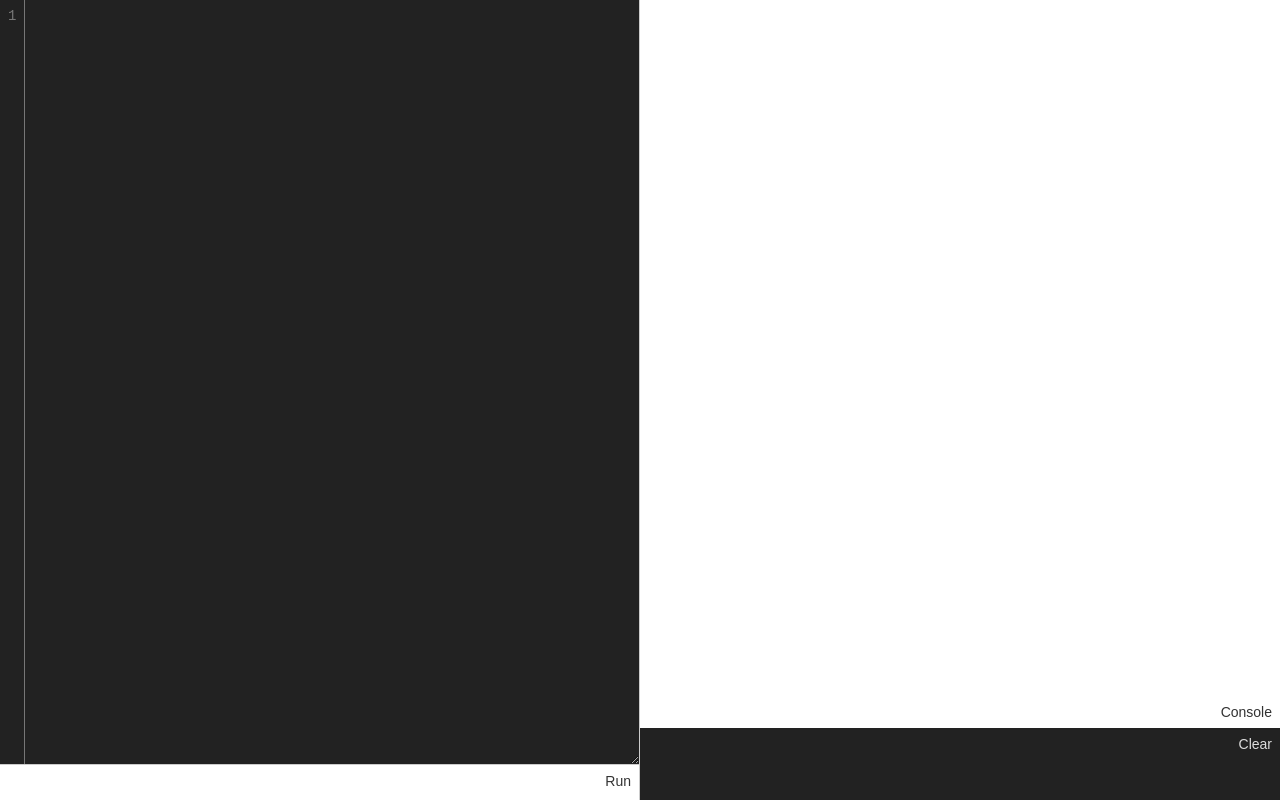
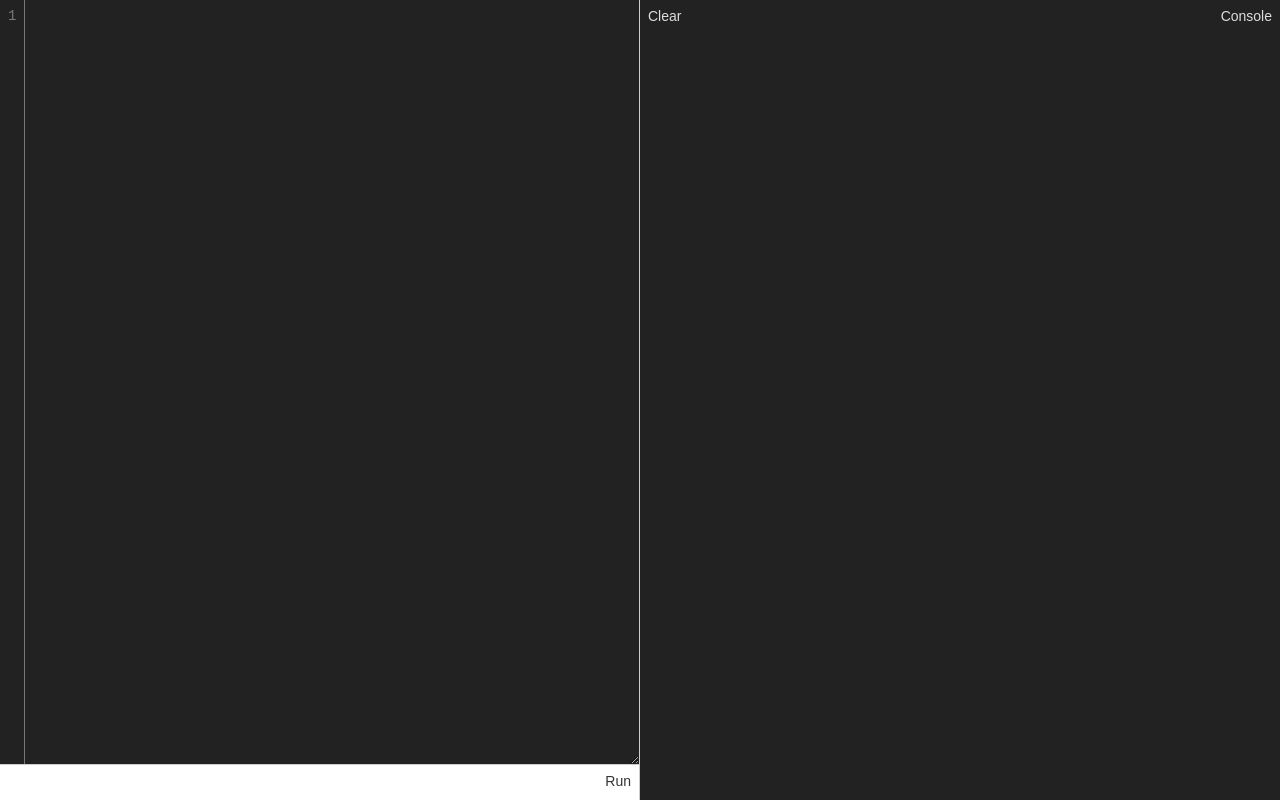
Before and after one commit to JakeSidSmith/jsdoodle, a plain HTML site: page index.html in a window 1280 px wide. Both pictures are taken after a click on the element "Console". Drawn offline with nearby package versions, Linux system fonts and the light colour scheme; files that its build step writes are made by us from their sources.

Commit message:
Full screen console

```diff
--- a/less/style.less
+++ b/less/style.less
@@ -10,7 +10,7 @@
 @WarnOrange: #EEAA55;
 @ErrorRed: #EE5555;
 
-@ConsoleHeight: 72px;
+@ConsoleHeight: 100%;
 @MenuHeight: 36px;
 @PaddingSize: 8px;
 
@@ -112,16 +112,16 @@ html, body {
     width: 100%;
     height: @ConsoleHeight;
     left: 0;
-    bottom: 0;
-    margin-bottom: -@ConsoleHeight;
+    top: @ConsoleHeight;
     background-color: @EditorBackground;
     color: @EditorFontColor;
     padding: @PaddingSize;
+    padding-top: @PaddingSize * 4;
     overflow: visible;
     font-family: monospace, monospaced;
     font-size: 14px;
     line-height: 16px;
-    .transition(ease-in-out 0.2s margin-bottom);
+    .transition(ease-in-out 0.2s top);
 
     .console {
       position: relative;
@@ -133,6 +133,7 @@ html, body {
     .console-toggle {
       position: absolute;
       bottom: @ConsoleHeight;
+      top: -@PaddingSize * 4;
       right: 0;
       padding: @PaddingSize;
       color: @FontColor;
@@ -175,10 +176,17 @@ html, body {
   }
 
   &.console-active {
-    padding-bottom: @ConsoleHeight;
+    .iframe {
+      padding-bottom: @ConsoleHeight;
+    }
 
     .console-container {
-      margin-bottom: 0;
+      top: 0;
+
+      .console-toggle {
+        top: 0;
+        color: @EditorFontColor;
+      }
     }
   }
 
@@ -187,9 +195,8 @@ html, body {
 .clear-console {
   position: absolute;
   padding: @PaddingSize;
-  height: 24px;
   top: 0;
-  right: 0;
+  left: 0;
   font-family: arial, helvetica, sans-serif;
   color: @EditorFontColor;
 }
```
